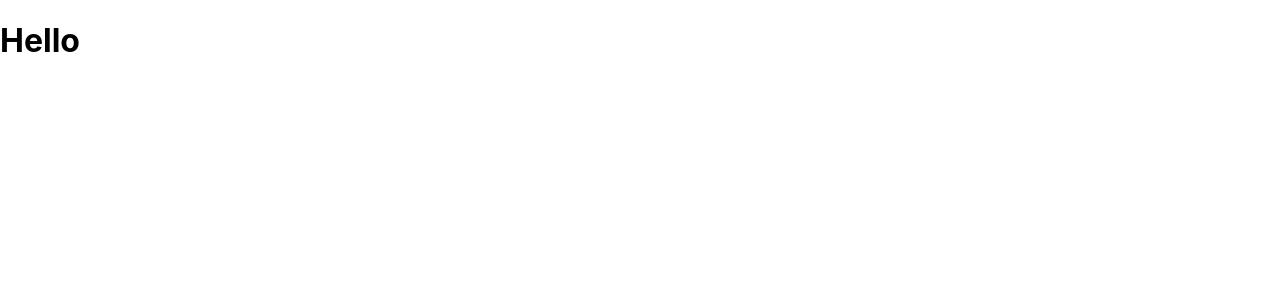
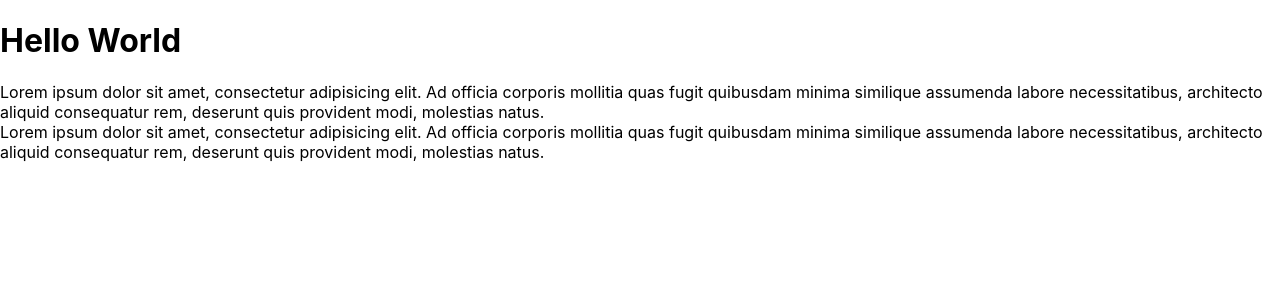
Before and after one commit to dhonevrushabh07/HELLO_REACT, a React (Create React App) app: page / in a window 1280 px wide. Shown: the top 300 px of the page. Built offline with nearby package versions, Linux system fonts and the light colour scheme.

Commit message:
b7 aap.js updated

```diff
--- a/src/App.js
+++ b/src/App.js
@@ -1,7 +1,20 @@
 const App = () => {
   return (
     <div>
-      <h1>Hello</h1>
+      <h1>Hello World</h1>
+      <div>
+        Lorem ipsum dolor sit amet, consectetur adipisicing elit. Ad officia
+        corporis mollitia quas fugit quibusdam minima similique assumenda labore
+        necessitatibus, architecto aliquid consequatur rem, deserunt quis
+        provident modi, molestias natus.
+      </div>
+
+      <div>
+        Lorem ipsum dolor sit amet, consectetur adipisicing elit. Ad officia
+        corporis mollitia quas fugit quibusdam minima similique assumenda labore
+        necessitatibus, architecto aliquid consequatur rem, deserunt quis
+        provident modi, molestias natus.
+      </div>
     </div>
   );
 };
```
